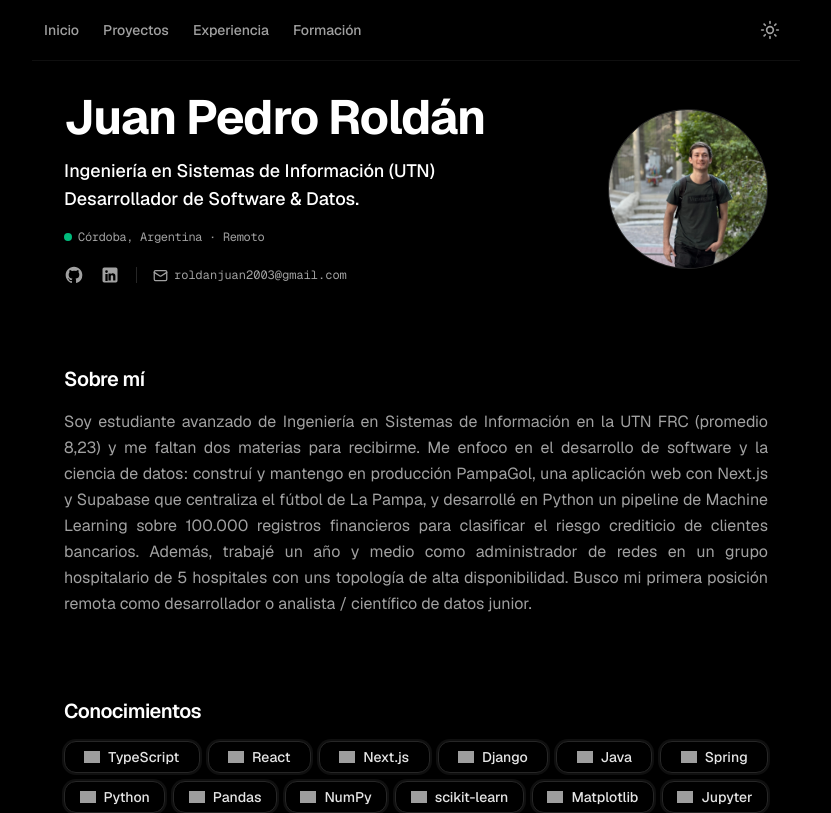
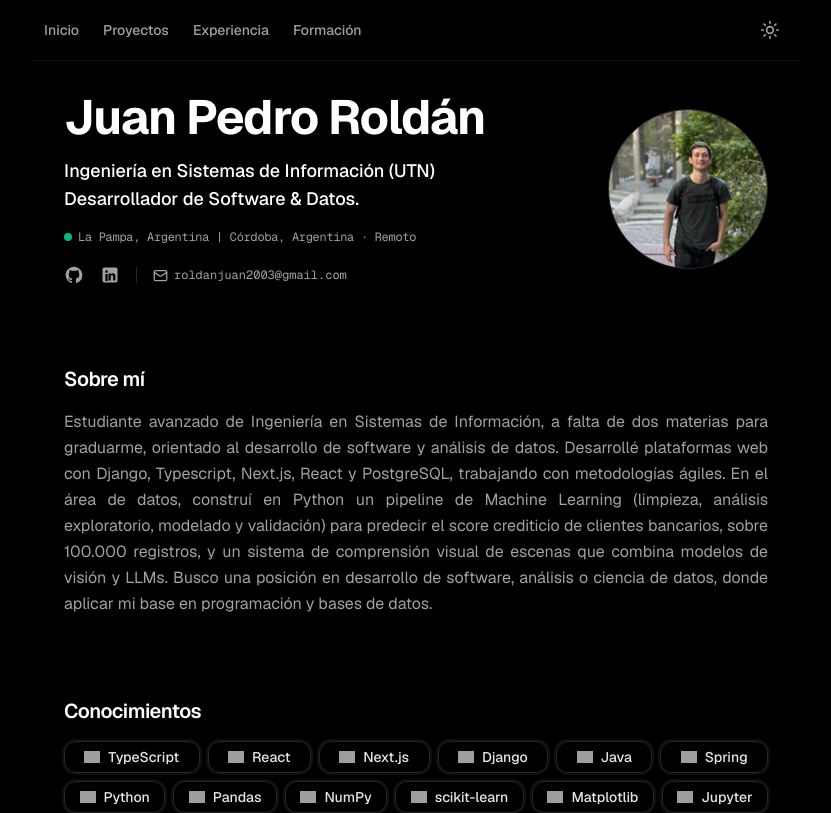
Before and after one commit to juanro03/Portfolio, a Next.js app: page / in a window 1280 px wide. Shown: the top 813 px of the page, without its empty margins (224-1055 px from the left). Built offline with nearby package versions, Linux system fonts and the light colour scheme; grey boxes are pictures that could not be loaded.

Commit message:
update personal info

```diff
--- a/app/page.tsx
+++ b/app/page.tsx
@@ -21,11 +21,11 @@ const DEVICON = "https://cdn.jsdelivr.net/gh/devicons/devicon/icons";
 const personalInfo = {
   name: "Juan Pedro Roldán",
   role: "Ingeniería en Sistemas de Información (UTN)\nDesarrollador de Software & Datos.",
-  about: "Soy estudiante avanzado de Ingeniería en Sistemas de Información en la UTN FRC (promedio 8,23) y me faltan dos materias para recibirme. Me enfoco en el desarrollo de software y la ciencia de datos: construí y mantengo en producción PampaGol, una aplicación web con Next.js y Supabase que centraliza el fútbol de La Pampa, y desarrollé en Python un pipeline de Machine Learning sobre 100.000 registros financieros para clasificar el riesgo crediticio de clientes bancarios. Además, trabajé un año y medio como administrador de redes en un grupo hospitalario de 5 hospitales con uns topología de alta disponibilidad. Busco mi primera posición remota como desarrollador o analista / científico de datos junior.",
+  about: "Estudiante avanzado de Ingeniería en Sistemas de Información, a falta de dos materias para graduarme, orientado al desarrollo de software y análisis de datos. Desarrollé plataformas web con Django, Typescript, Next.js, React y PostgreSQL, trabajando con metodologías ágiles. En el área de datos, construí en Python un pipeline de Machine Learning (limpieza, análisis exploratorio, modelado y validación) para predecir el score crediticio de clientes bancarios, sobre 100.000 registros, y un sistema de comprensión visual de escenas que combina modelos de visión y LLMs. Busco una posición en desarrollo de software, análisis o ciencia de datos, donde aplicar mi base en programación y bases de datos.",
   github: "https://github.com/juanro03",
   linkedin: "https://www.linkedin.com/in/juan-pedro-roldan/",
   email: "roldanjuan2003@gmail.com",
-  location: "Córdoba, Argentina · Remoto",
+  location: "La Pampa, Argentina | Córdoba, Argentina · Remoto",
   avatar: "/perfil.jpg"
 };
 
```
